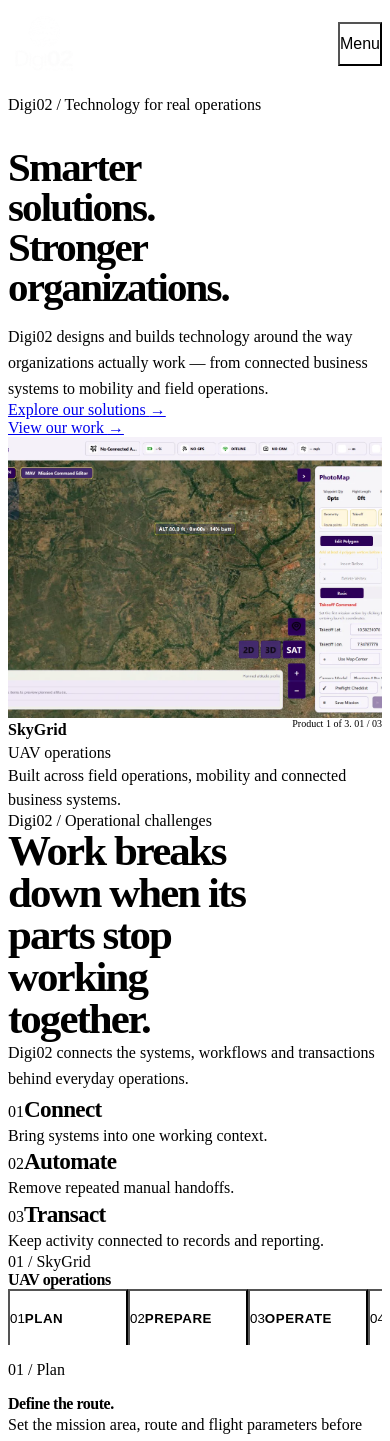
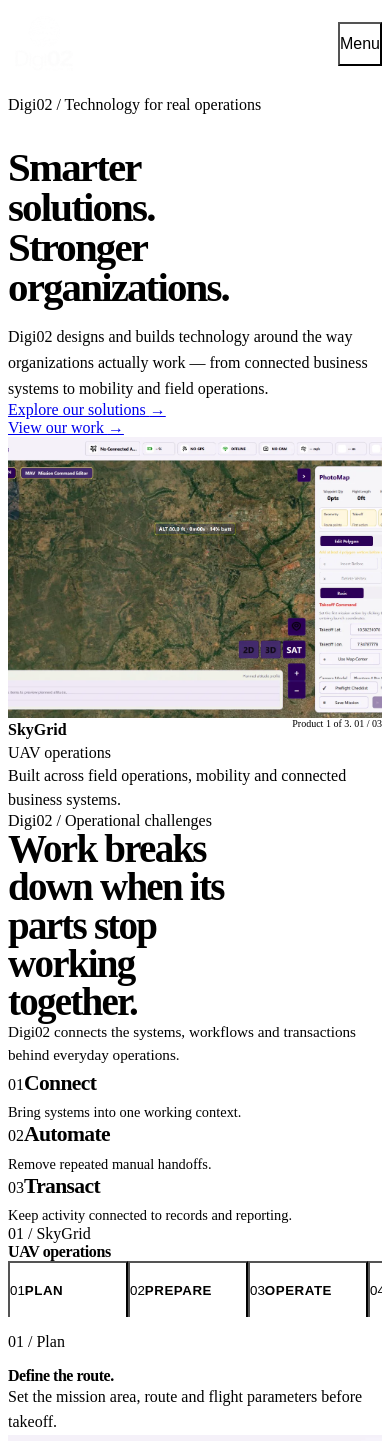
Before and after one commit to emmy16-glitch/Digi02_website, a React (Vite) app: page / in a window 390 px wide. Shown: the top 1441 px of the page. Built offline with nearby package versions, Linux system fonts and the light colour scheme; the HTML template or start-up script is replaced by a standard one.

Commit message:
Compress operational bridge across breakpoints

```diff
--- a/src/styles/solutions-transformation.css
+++ b/src/styles/solutions-transformation.css
@@ -7,7 +7,7 @@
 }
 
 .operations-bridge__inner {
-  padding-block: clamp(4.5rem, 6.5vw, 6.5rem) clamp(4rem, 5.5vw, 5.5rem);
+  padding-block: clamp(4.5rem, 6vw, 6rem) clamp(3.5rem, 5vw, 5rem);
 }
 
 .operations-bridge__intro {
@@ -35,18 +35,18 @@
 }
 
 .operations-bridge__summary {
-  max-width: 32rem;
+  max-width: 31rem;
   margin: 0 0 0.25rem;
   color: var(--text-secondary);
   font-size: var(--type-body);
-  line-height: 1.6;
+  line-height: 1.55;
 }
 
 .operations-bridge__principles {
   display: grid;
   grid-template-columns: repeat(3, minmax(0, 1fr));
   gap: clamp(2rem, 4vw, 4rem);
-  margin-top: clamp(3.5rem, 5vw, 5rem);
+  margin-top: clamp(3rem, 4.5vw, 4.5rem);
 }
 
 .operations-bridge__principle {
@@ -60,17 +60,17 @@
   position: absolute;
   top: -1px;
   left: 0;
-  width: 2.25rem;
+  width: 2rem;
   height: 1px;
   background: var(--gold-500);
   content: '';
-  opacity: 0.7;
+  opacity: 0.65;
   transform-origin: left;
   transition: width var(--motion-component) var(--ease-emphasized);
 }
 
 .operations-bridge__principle:hover::after {
-  width: 4rem;
+  width: 3.5rem;
 }
 
 .operations-bridge__principle-heading {
@@ -80,7 +80,7 @@
 }
 
 .operations-bridge__number {
-  color: var(--gold-400);
+  color: var(--text-muted);
 }
 
 .operations-bridge__principle h3 {
@@ -92,16 +92,16 @@
 }
 
 .operations-bridge__principle > p {
-  max-width: 28rem;
+  max-width: 24rem;
   margin: var(--space-2) 0 0;
   color: var(--text-secondary);
   font-size: var(--type-ui);
-  line-height: 1.6;
+  line-height: 1.5;
 }
 
 @media (max-width: 56rem) {
   .operations-bridge__inner {
-    padding-block: var(--space-10);
+    padding-block: var(--space-8);
   }
 
   .operations-bridge__intro {
@@ -119,15 +119,16 @@
 
   .operations-bridge__principles {
     grid-template-columns: 1fr;
-    gap: var(--space-4);
-    margin-top: var(--space-8);
+    gap: var(--space-3);
+    margin-top: var(--space-6);
   }
 
   .operations-bridge__principle {
     display: grid;
-    grid-template-columns: minmax(10rem, 0.45fr) minmax(0, 1fr);
+    grid-template-columns: minmax(10rem, 0.42fr) minmax(0, 1fr);
     gap: var(--space-3);
     align-items: start;
+    padding-top: var(--space-2);
   }
 
   .operations-bridge__principle > p {
@@ -137,24 +138,48 @@
 
 @media (max-width: 47.9375rem) {
   .operations-bridge__inner {
-    padding-block: var(--space-8);
+    padding-block: var(--space-6);
+  }
+
+  .operations-bridge__eyebrow {
+    margin-bottom: var(--space-1);
   }
 
   .operations-bridge__intro h2 {
-    font-size: clamp(2.35rem, 11vw, 3.15rem);
+    max-width: 12.5ch;
+    font-size: clamp(2.15rem, 10vw, 2.85rem);
+    line-height: 0.98;
+  }
+
+  .operations-bridge__summary {
+    max-width: 30rem;
+    margin-top: var(--space-2);
+    font-size: 0.95rem;
+    line-height: 1.5;
   }
 
   .operations-bridge__principles {
-    gap: var(--space-4);
-    margin-top: var(--space-8);
+    gap: var(--space-2);
+    margin-top: var(--space-5);
   }
 
   .operations-bridge__principle {
     display: block;
+    padding-top: var(--space-2);
+  }
+
+  .operations-bridge__principle-heading {
+    gap: var(--space-1);
+  }
+
+  .operations-bridge__principle h3 {
+    font-size: 1.35rem;
   }
 
   .operations-bridge__principle > p {
-    margin-top: var(--space-2);
+    margin-top: 0.4rem;
+    font-size: 0.9rem;
+    line-height: 1.4;
   }
 }
 
```
